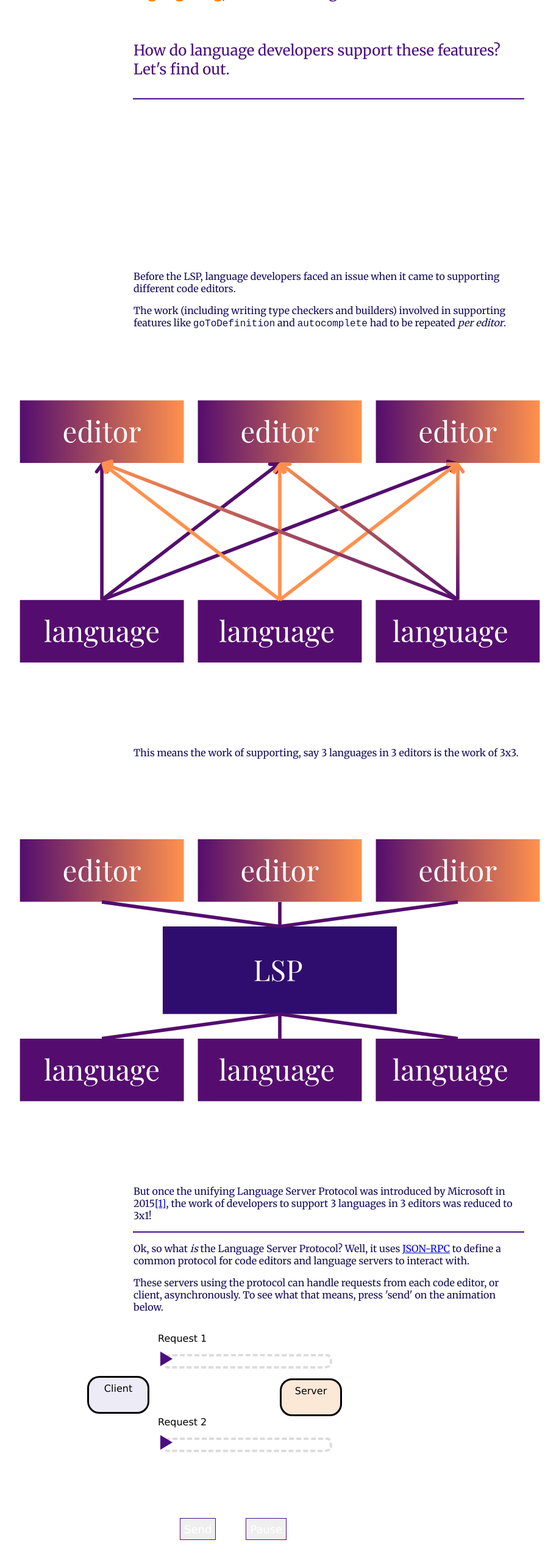
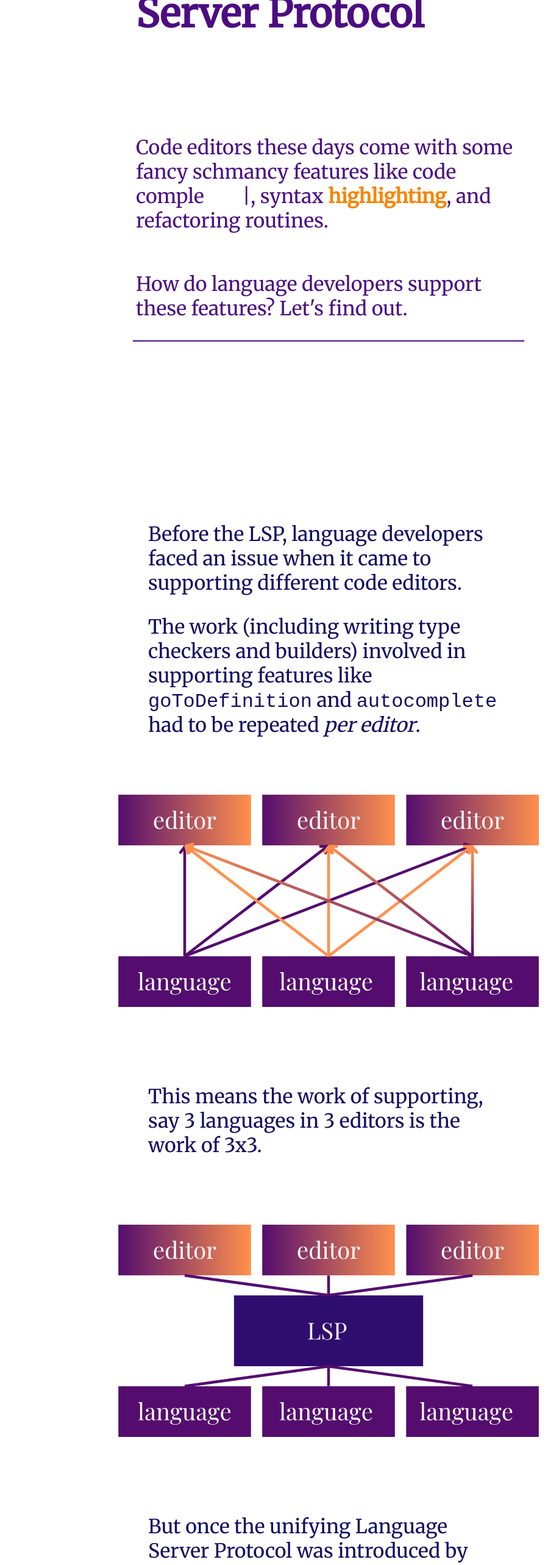
Before and after one commit to Cerchie/what-is-the-lsp, a SvelteKit app: page / in a window 1280 px wide. Shown: the part 234-2800 px from the top of the page at 61% size, without its empty margins (101-1018 px from the left). Built offline with nearby package versions, Linux system fonts and the light colour scheme.

Commit message:
working on desktop

```diff
--- a/src/components/GoToDef.svelte
+++ b/src/components/GoToDef.svelte
@@ -9,7 +9,7 @@
 
 <style>
     /* all desktop styles */
-@media (min-width: 1100px) {
+@media (min-width: 1024px) {
 .client-gotodef {
   margin-left: 12em;
   right: 10em;
@@ -27,7 +27,9 @@
 
 .gotodef-container {
   margin: auto;
+  width: 50%;
   padding: 2em;
+  font-size: x-large;
 }
 
 .gotodef-params {
--- a/src/components/Home.svelte
+++ b/src/components/Home.svelte
@@ -15,7 +15,7 @@
 
 <style>
     /* all desktop styles */
-@media (min-width: 1100px) {
+@media (min-width: 1024px) {
     #text-wrapper {
         position: relative;
         font-family: 'Merriweather', serif;
@@ -40,9 +40,10 @@
 	}
 
 	#headline {
-		max-width: 40rem;
+        font-size: 4em;
+		max-width: 50%;
 		margin: auto;
-		padding: 2rem;
+		padding: 2em;
 		color: #4b0d82;
 	}
 
@@ -52,19 +53,19 @@
 
 	#p-intro-end {
 
-		max-width: 40rem;
+		max-width: 50%;
 		margin: auto;
-		padding: 2rem;
+		padding: 1em;
 		color: #4b0d82;
-		font-size: 1.5rem;
+		font-size: 2em;
 	}
 
 	#intro {
-		max-width: 40rem;
+		max-width: 50%;
 		margin: auto;
-		padding: 2rem;
+		padding: 1em;
 		color: #4b0d82;
-		font-size: 1.5rem;
+		font-size: 2em;
 	}
 }
 </style>
--- a/src/components/RequestContainer.svelte
+++ b/src/components/RequestContainer.svelte
@@ -23,20 +23,17 @@
 
   <style>
 /* all desktop styles */
-@media (min-width: 1100px) {
+@media (min-width: 1024px) {
     .request-controls{
 		margin: auto;
 		margin-top: 3em;
 	}
 
-
-
-
 .animation-request-container {
 	margin: auto;
+    width: 50%;
 	padding: 2em;
 }
-
 
 .client {
 	margin-left: -8em;
@@ -49,11 +46,13 @@
 	height: 3em;
 	border-radius: 20px;
 	text-align: center;
+    font-size: x-large;
 	font-family: 'Lucida Sans', 'Lucida Sans Regular', 'Lucida Grande', 'Lucida Sans Unicode', Geneva, Verdana, sans-serif;
 }
 
 .request {
 	margin-bottom: 1em;
+    font-size: x-large;
 	font-family: 'Lucida Sans', 'Lucida Sans Regular', 'Lucida Grande', 'Lucida Sans Unicode', Geneva, Verdana, sans-serif;
 }
 .request-container {
@@ -63,7 +62,9 @@
 }
 
 .request-controls{
-	padding: 4em;
+    padding-top: 2em;
+	padding-left: 8em;
+    padding-bottom: 6em;
 	margin: auto;
 	width: 50%;
 
@@ -82,7 +83,6 @@
 }
 
 .requestBox {
-
   width: 0;
   height: 0;
   margin-top: -.5em;
@@ -93,14 +93,15 @@
 
 }
 .play {
-	margin: 2em;
+	margin-top: 2em;
+    margin: auto;
 	height: 2em;
     color: white; /* Background color */
     background-color: #4b0d82; /* Text color */
     cursor: pointer;
     transition: background-color 0.3s ease;
 	font-family: 'Lucida Sans', 'Lucida Sans Regular', 'Lucida Grande', 'Lucida Sans Unicode', Geneva, Verdana, sans-serif;
-	font-size: large;
+	font-size: x-large;
     border: 1px solid #4b0d82;
 }
 
@@ -112,14 +113,14 @@
 
 .pause {
     border: 1px solid #4b0d82;
-	margin: .5em;
+	margin: auto;
 	height: 2em;
     color: white; /* Background color */
     background-color: #4b0d82; /* Text color */
     cursor: pointer;
     transition: background-color 0.3s ease;
 	font-family: 'Lucida Sans', 'Lucida Sans Regular', 'Lucida Grande', 'Lucida Sans Unicode', Geneva, Verdana, sans-serif;
-	font-size: large;
+	font-size: x-large;
 }
 
 .pause:hover {
@@ -131,7 +132,7 @@
 
 .server {
 	margin-top: 1em;
-	margin-left: 30em;
+	margin-left: 21em;
 	padding-top: .5em;
 	background-color: #fce8d7;
 	border: 3px solid  black;
@@ -140,6 +141,7 @@
 	border-radius: 20px;
 	text-align: center;
 	color: black;
+    font-size: x-large;
 	font-family: 'Lucida Sans', 'Lucida Sans Regular', 'Lucida Grande', 'Lucida Sans Unicode', Geneva, Verdana, sans-serif;
 }
 }
--- a/src/components/Scrolly.svelte
+++ b/src/components/Scrolly.svelte
@@ -29,7 +29,7 @@
 	var animationGoToDefReq = anime({
         targets:  '.gotodef-params',
         keyframes: [
-            {translateY: 190},
+            {translateY: 270},
 			{innerHTML: 'Location'},
             {translateY: -1},
         ],
@@ -77,22 +77,16 @@ observer.observe(document.querySelector('.image.image-1'));
                 The work (including writing type checkers and builders) involved in supporting features like
                <span class="codespan">goToDefinition</span> and <span class="codespan">autocomplete</span> had to be repeated <i>per editor</i>.
             </p>
-			<div class="img-container">
 				<img class="image image-2" src='assets/1stgraphwhitebg.svg' alt="imageofgraph" />
-			</div>
             <p>This means the work of supporting, say 3 languages in 3 editors is the work of 3x3.</p>
 		</figure>
 
 		<figure class='sticky'>
-
-			<div class="img-container-2">
 				<img class="image image-1" src="assets/2ndgraphwhitebg.svg" alt="1">
-
-			</div>
             <p>But once the unifying Language Server Protocol was introduced by Microsoft in 2015<a href="#footnote-1">[1]</a>, the work of developers to
                 support 3 languages in 3 editors was reduced to 3x1!</p>
 		</figure>
-        <hr>
+        <hr id="mid-hr">
     </section>
 <section id="what-is-an-lsp">
         <figure>
@@ -120,12 +114,12 @@ observer.observe(document.querySelector('.image.image-1'));
 <p>In this way, the Language Server Protocol handles requests from code editors to support features for different languages in each client.</p>
 </section>
 <section id="resources">
-    <div id="resources-container">
+
     <h3>Resources</h3>
     <svg viewBox="0 0 200 200" xmlns="http://www.w3.org/2000/svg" id="blob">
         <path fill="#f58607" d="M29.6,-43.5C39.8,-39.4,50.6,-33.7,55.4,-24.8C60.3,-15.9,59.2,-3.8,55.8,6.8C52.3,17.4,46.6,26.4,39.3,33.3C32.1,40.1,23.3,44.9,13.5,49.1C3.7,53.4,-7.1,57.2,-17,55.4C-26.8,53.6,-35.8,46.1,-47.7,38.1C-59.7,30.1,-74.6,21.5,-74.9,11.5C-75.2,1.5,-60.7,-9.8,-50.3,-18.9C-39.9,-28.1,-33.4,-35,-25.7,-40.3C-18,-45.6,-9,-49.1,0.3,-49.7C9.7,-50.2,19.3,-47.7,29.6,-43.5Z" transform="translate(100 100)" />
       </svg>
-    </div>
+
     <p>This page has provided a high-level overview -- it's definitely the very tip of the iceberg, even conceptually.
         Here are some resources to help you dive deeper.
     </p>
@@ -157,7 +151,8 @@ observer.observe(document.querySelector('.image.image-1'));
 
 <style>
 /* all desktop styles */
-@media (min-width: 1100px) {
+@media (min-width: 1024px) {
+
 #author-container {
     padding: 1em;
     display:flex;
@@ -166,59 +161,66 @@ observer.observe(document.querySelector('.image.image-1'));
     margin-top: 8em;
 
 }
-#about-the-author p {
- margin-top: 4em;
-}
+
 #headshot {
     width: 200px;
     height: 200px;
     border-radius: 50%;
-    margin: 1em;
+    margin-right: -16em;
+    margin-left: 10em;
+
 }
 
 #footnote-1 {
     margin-top: 20em;
-    font-size: x-small;
+    font-size: large;
 }
 #resources {
+
     margin-top: 12em;
 }
 .codespan {
     font-family: 'Courier New', Courier, monospace;
 }
 
-#resources-container {
-    margin-left: 6em;
-}
 #blob {
     position: absolute;
-    width: 200px;
+    width: 225px;
     z-index: -10;
-    margin-top: -6em;
-    margin-left: -1em;
+    margin-top: -10em;
+    margin-left: 18em;
     transform: rotate(50deg);
     opacity: 50%;
 }
+
+#mid-hr {
+    margin: auto;
+    margin-top: 5em;
+    margin-bottom: 5em;
+}
 h3 {
-    max-width: 40rem;
+    max-width: 50%;
 	margin: auto;
     z-index: 10;
     color: #130c61;
+    font-size: 3em;
 }
 ul {
     margin: auto;
     width: 50%;
     color: #130c61;
     text-decoration: none;
+    font-size: 1.75em;
 }
 
 li {
     margin-top: 1em;
 }
 p {
-    max-width: 40rem;
+    max-width: 50%;
 	margin: auto;
-    margin-top: 1rem;
+    font-size: 2em;
+    margin-top: 1em;
     color: #130c61;
 }
 section {
@@ -232,31 +234,27 @@ hr {
 }
 
 h4 {
+    font-size: 2em;
     margin: auto;
     margin-bottom: 1em;
     width: 50%;
     margin-top: 4em;
     color: #130c61;
 }
-#resources h3 {
-    text-decoration: underline dotted #130c61 2px;
-}
-.img-container-2 {
-	align-content: center;
-
-}
 
 .image.image-2 {
-	margin: auto;
-	width: 80vw;
+    display: block;
+  margin-left: auto;
+  margin-right: auto;
+  width: 70%;
 }
 
 .image.image-1 {
-	margin: auto;
-	width: 80vw;
+    display: block;
+  margin-left: auto;
+  margin-right: auto;
+  width: 70%;
 }
-
-
 
 .spacer {
 	margin-top: 4em;
--- a/src/components/ToolTip.svelte
+++ b/src/components/ToolTip.svelte
@@ -10,7 +10,7 @@ class="variablename"
 
 <style>
     /* all desktop styles */
-    @media (min-width: 1100px) {
+    @media (min-width: 1024px) {
     .exit-btn {
 	border: 2px solid black;
 	height: 1.5em;
@@ -18,7 +18,9 @@ class="variablename"
 	margin-top: .5em;
 	margin-left: .5em;
     margin-bottom: 1em;
-    padding-top: .25em;
+    padding-top: .35em;
+    padding-left: .2em;
+    padding-right: .2em;
 	font-family: 'Gill Sans', 'Gill Sans MT', Calibri, 'Trebuchet MS', sans-serif;
 	font-weight: 200;
 	border-radius: 2px;
@@ -27,13 +29,14 @@ class="variablename"
 .editorwindow {
 	border: 2px solid black;
 	border-radius: 2px;
-	width: 50%;
+	width: 40%;
 	margin: auto;
     margin-top: 4em;
 	text-align: center;
-	padding-bottom: 1em;
+	padding-bottom: 4em;
 	font-family: 'Courier New', Courier, monospace;
 	font-weight: 700;
+    font-size: x-large;
 	background-color: #edebf5;
     margin-bottom: 17em;
 }
```
